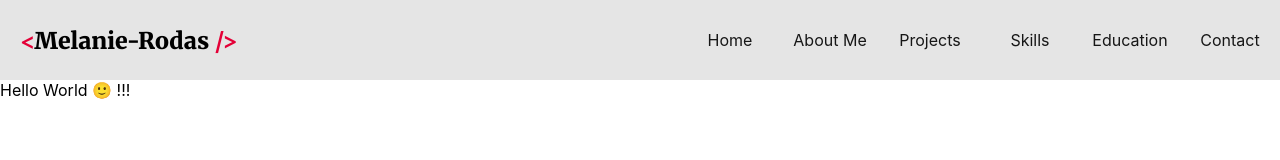
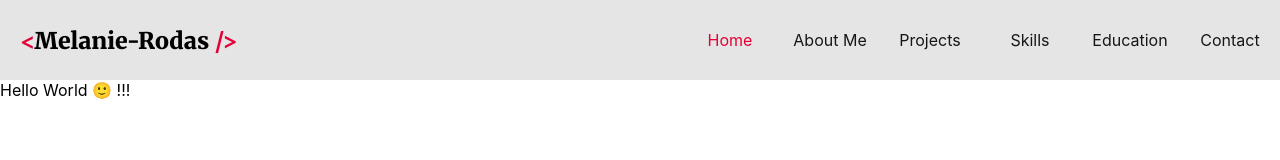
Before and after one commit to melanierolo/Portfolio-react, a React (Create React App) app: page / in a window 1280 px wide. In both pictures the pointer is over the link "Home". Shown: the top 160 px of the page. Built offline with nearby package versions, Linux system fonts and the light colour scheme.

Commit message:
navbar - hover effect in MenuItem

```diff
--- a/src/components/MenuItem/style.css
+++ b/src/components/MenuItem/style.css
@@ -12,6 +12,11 @@
   color: #161616;
 }
 
+.menu-item a:hover {
+  text-decoration: none;
+  color: #e40037;
+}
+
 @media screen and (max-width: 960px) {
   .menu-item {
     padding: 2rem;
```
